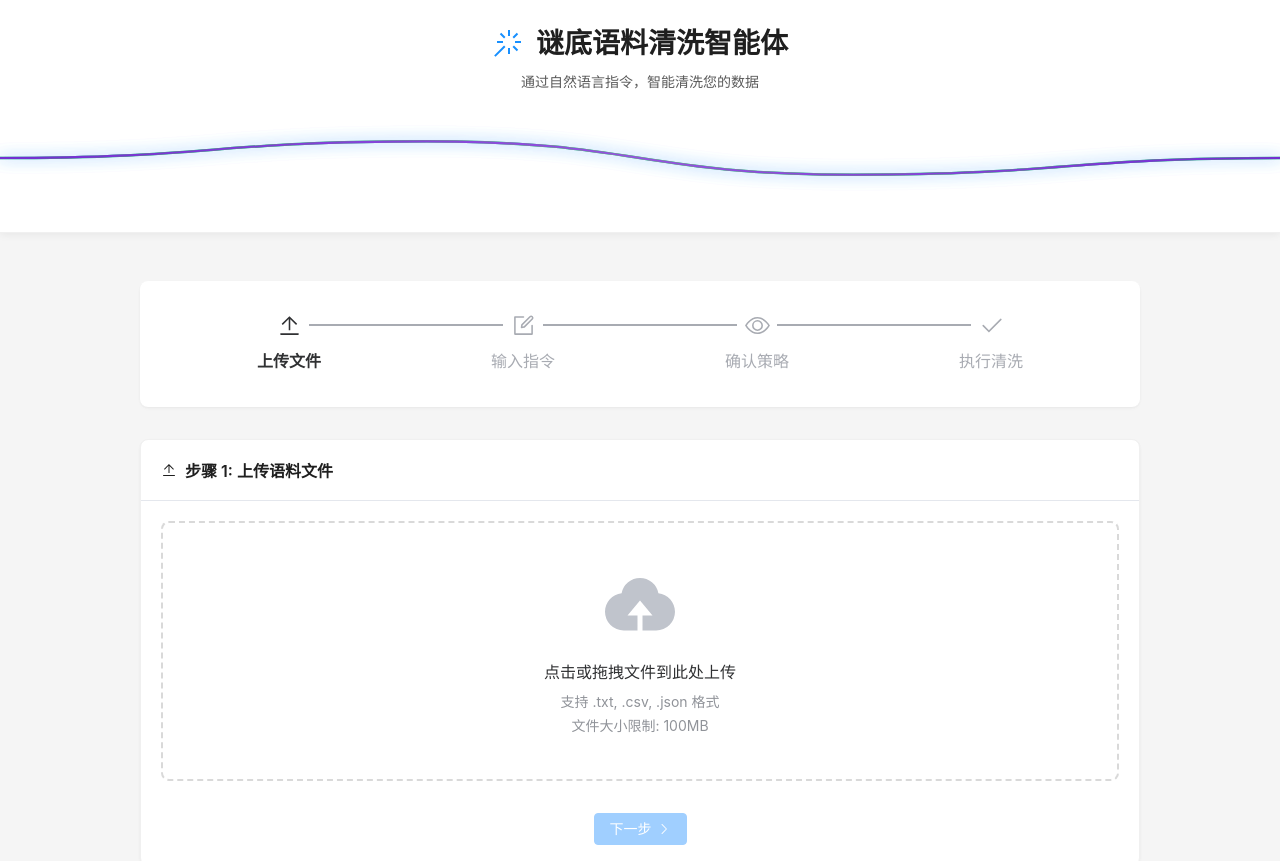
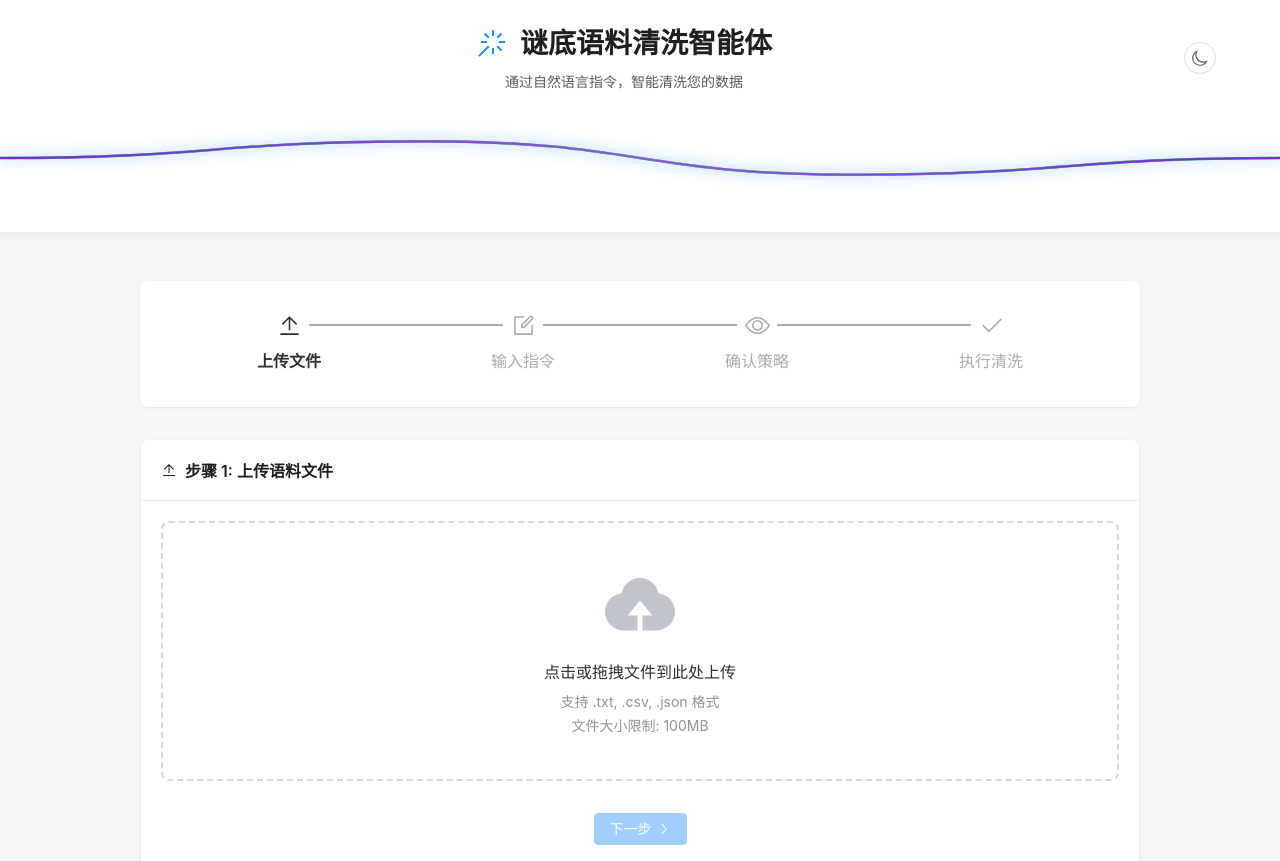
Before and after one commit to zhucue/clearAgent, a Vue app in the folder frontend/: page / in a window 1280 px wide. Shown: the top 861 px of the page. Built offline with nearby package versions, Linux system fonts and the light colour scheme.

Commit message:
feat: 新增主题切换功能

```diff
--- a/frontend/src/App.vue
+++ b/frontend/src/App.vue
@@ -1,12 +1,22 @@
 <template>
-  <div id="app">
+  <div id="app" :class="{ dark: isDark }">
     <div class="app-header">
       <div class="header-content">
-        <h1>
-          <el-icon><MagicStick /></el-icon>
-          谜底语料清洗智能体
-        </h1>
-        <p class="subtitle">通过自然语言指令，智能清洗您的数据</p>
+        <div class="header-left">
+          <h1>
+            <el-icon><MagicStick /></el-icon>
+            谜底语料清洗智能体
+          </h1>
+          <p class="subtitle">通过自然语言指令，智能清洗您的数据</p>
+        </div>
+        <div class="header-right">
+          <el-button
+            :icon="isDark ? Sunny : Moon"
+            circle
+            @click="toggleTheme"
+            class="theme-toggle"
+          />
+        </div>
       </div>
 
       <!-- 波浪线动画 -->
@@ -194,7 +204,33 @@
 </template>
 
 <script setup lang="ts">
+import { ref, onMounted } from "vue";
 import CleaningWorkflow from "./components/CleaningWorkflow.vue";
+import { MagicStick, Moon, Sunny } from "@element-plus/icons-vue";
+
+// 夜间模式状态
+const isDark = ref(false);
+
+// 从 localStorage 读取主题设置
+onMounted(() => {
+  const savedTheme = localStorage.getItem("theme");
+  if (savedTheme === "dark") {
+    isDark.value = true;
+    document.documentElement.classList.add("dark");
+  }
+});
+
+// 切换主题
+const toggleTheme = () => {
+  isDark.value = !isDark.value;
+  if (isDark.value) {
+    document.documentElement.classList.add("dark");
+    localStorage.setItem("theme", "dark");
+  } else {
+    document.documentElement.classList.remove("dark");
+    localStorage.setItem("theme", "light");
+  }
+};
 </script>
 
 <style scoped>
@@ -203,6 +239,11 @@ import CleaningWorkflow from "./components/CleaningWorkflow.vue";
   background: #f5f5f5;
   display: flex;
   flex-direction: column;
+  transition: background 0.3s;
+}
+
+#app.dark {
+  background: #141414;
 }
 
 .app-header {
@@ -210,13 +251,32 @@ import CleaningWorkflow from "./components/CleaningWorkflow.vue";
   border-bottom: 1px solid #f0f0f0;
   padding: 24px 0;
   box-shadow: 0 2px 8px rgba(0, 0, 0, 0.06);
+  transition: all 0.3s;
+}
+
+#app.dark .app-header {
+  background: #1f1f1f;
+  border-bottom: 1px solid #303030;
+  box-shadow: 0 2px 8px rgba(0, 0, 0, 0.3);
 }
 
 .header-content {
   max-width: 1200px;
   margin: 0 auto;
   padding: 0 24px;
+  display: flex;
+  align-items: center;
+  justify-content: space-between;
+}
+
+.header-left {
   text-align: center;
+  flex: 1;
+}
+
+.header-right {
+  display: flex;
+  align-items: center;
 }
 
 .header-content h1 {
@@ -229,11 +289,21 @@ import CleaningWorkflow from "./components/CleaningWorkflow.vue";
   justify-content: center;
   gap: 12px;
   line-height: 1.4;
+  transition: color 0.3s;
+}
+
+#app.dark .header-content h1 {
+  color: rgba(255, 255, 255, 0.88);
 }
 
 .header-content h1 .el-icon {
   font-size: 32px;
   color: #1890ff;
+  transition: color 0.3s;
+}
+
+#app.dark .header-content h1 .el-icon {
+  color: #40a9ff;
 }
 
 .subtitle {
@@ -241,6 +311,20 @@ import CleaningWorkflow from "./components/CleaningWorkflow.vue";
   color: rgba(0, 0, 0, 0.65);
   font-size: 14px;
   line-height: 1.5;
+  transition: color 0.3s;
+}
+
+#app.dark .subtitle {
+  color: rgba(255, 255, 255, 0.65);
+}
+
+.theme-toggle {
+  font-size: 18px;
+  transition: all 0.3s;
+}
+
+.theme-toggle:hover {
+  transform: rotate(180deg);
 }
 
 .app-main {
@@ -258,6 +342,13 @@ import CleaningWorkflow from "./components/CleaningWorkflow.vue";
   color: rgba(0, 0, 0, 0.45);
   font-size: 14px;
   padding: 24px;
+  transition: all 0.3s;
+}
+
+#app.dark .app-footer {
+  color: rgba(255, 255, 255, 0.45);
+  border-top: 1px solid #303030;
+  background: #1f1f1f;
 }
 
 .app-footer p {
--- a/frontend/src/components/CleaningWorkflow.vue
+++ b/frontend/src/components/CleaningWorkflow.vue
@@ -210,6 +210,12 @@ const reset = () => {
   border-radius: 8px;
   box-shadow: 0 1px 2px rgba(0, 0, 0, 0.03), 0 1px 6px -1px rgba(0, 0, 0, 0.02),
     0 2px 4px rgba(0, 0, 0, 0.02);
+  transition: all 0.3s;
+}
+
+html.dark .el-steps {
+  background: #1f1f1f;
+  box-shadow: 0 1px 2px rgba(0, 0, 0, 0.3);
 }
 
 .step-card {
@@ -221,9 +227,19 @@ const reset = () => {
   transition: all 0.3s;
 }
 
+html.dark .step-card {
+  border: 1px solid #303030;
+  box-shadow: 0 1px 2px rgba(0, 0, 0, 0.3);
+}
+
 .step-card:hover {
   box-shadow: 0 1px 2px -2px rgba(0, 0, 0, 0.16),
     0 3px 6px 0 rgba(0, 0, 0, 0.12), 0 5px 12px 4px rgba(0, 0, 0, 0.09);
+}
+
+html.dark .step-card:hover {
+  box-shadow: 0 1px 2px -2px rgba(0, 0, 0, 0.5), 0 3px 6px 0 rgba(0, 0, 0, 0.4),
+    0 5px 12px 4px rgba(0, 0, 0, 0.3);
 }
 
 .card-header {
@@ -233,6 +249,11 @@ const reset = () => {
   font-size: 16px;
   font-weight: 600;
   color: rgba(0, 0, 0, 0.88);
+  transition: color 0.3s;
+}
+
+html.dark .card-header {
+  color: rgba(255, 255, 255, 0.88);
 }
 
 .step-actions {
--- a/frontend/src/components/ResultDisplay.vue
+++ b/frontend/src/components/ResultDisplay.vue
@@ -207,6 +207,11 @@ const getProgressColor = (percentage: number): string => {
   gap: 8px;
   font-size: 16px;
   font-weight: 600;
+  transition: color 0.3s;
+}
+
+html.dark .card-header {
+  color: rgba(255, 255, 255, 0.88);
 }
 
 .comparison-chart {
@@ -227,6 +232,11 @@ const getProgressColor = (percentage: number): string => {
   font-size: 14px;
   font-weight: 600;
   color: #606266;
+  transition: color 0.3s;
+}
+
+html.dark .bar-label {
+  color: rgba(255, 255, 255, 0.65);
 }
 
 .bar-container {
@@ -234,6 +244,11 @@ const getProgressColor = (percentage: number): string => {
   background: #f5f7fa;
   border-radius: 8px;
   overflow: hidden;
+  transition: background 0.3s;
+}
+
+html.dark .bar-container {
+  background: #303030;
 }
 
 .bar {
--- a/frontend/src/main.ts
+++ b/frontend/src/main.ts
@@ -2,6 +2,7 @@ import { createApp } from 'vue'
 import { createPinia } from 'pinia'
 import ElementPlus from 'element-plus'
 import 'element-plus/dist/index.css'
+import 'element-plus/theme-chalk/dark/css-vars.css'
 import * as ElementPlusIconsVue from '@element-plus/icons-vue'
 import App from './App.vue'
 
```
